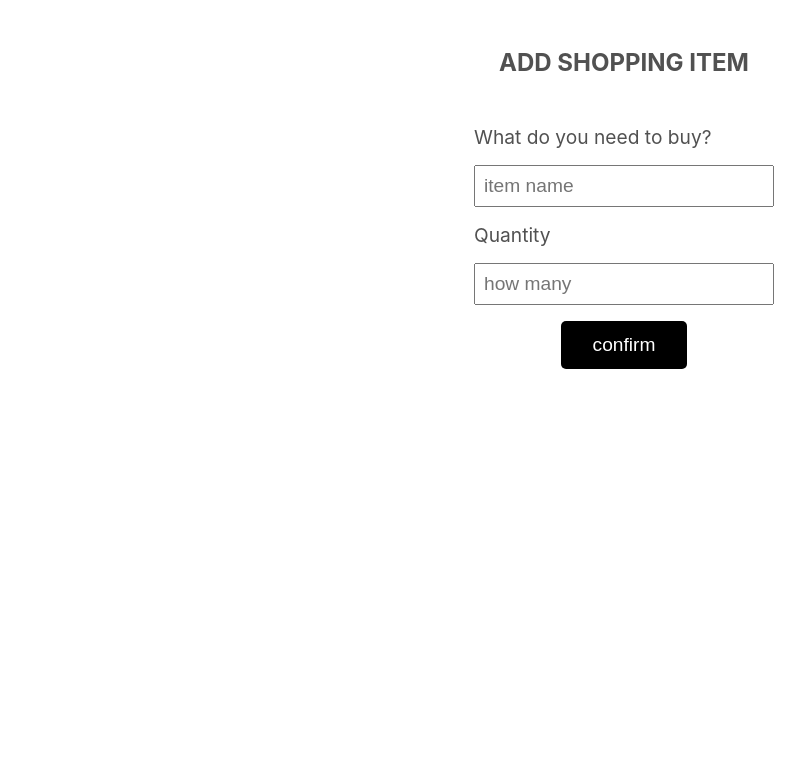
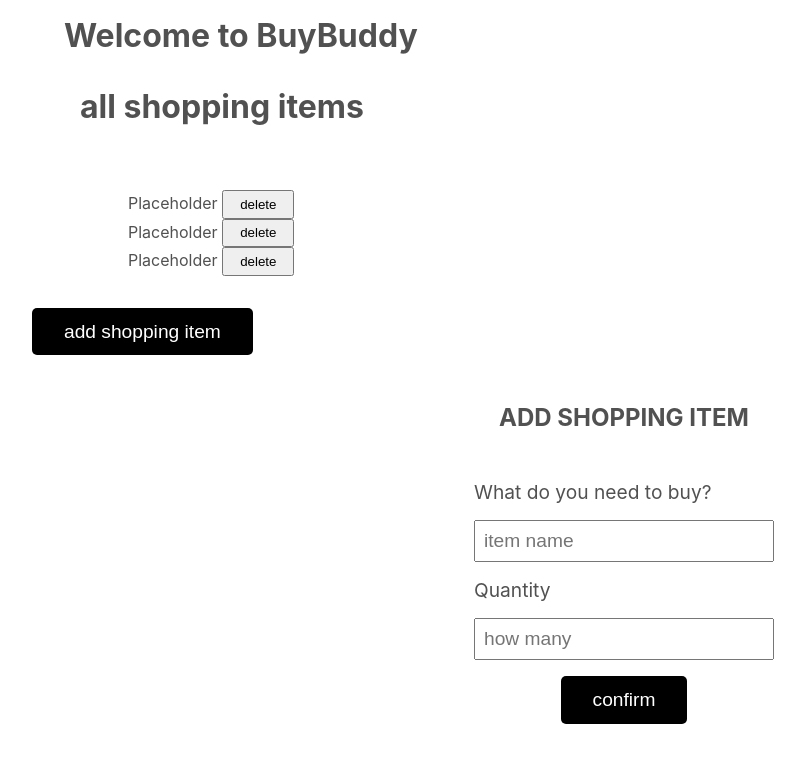
Before and after one commit to nicmart-dev/buy-buddy, a React (Create React App) app in the folder client/: page / in a window 1280 px wide. Shown: the top 762 px of the page, without its empty margins (16-821 px from the left). Built offline with nearby package versions, Linux system fonts and the light colour scheme.

Commit message:
add add shopping item page

```diff
--- a/client/package.json
+++ b/client/package.json
@@ -6,9 +6,11 @@
     "@testing-library/jest-dom": "^5.17.0",
     "@testing-library/react": "^13.4.0",
     "@testing-library/user-event": "^13.5.0",
+    "axios": "^1.6.8",
     "react": "^18.3.1",
     "react-dom": "^18.3.1",
     "react-scripts": "5.0.1",
+    "sass": "^1.77.1",
     "web-vitals": "^2.1.4"
   },
   "scripts": {
--- a/client/src/App.js
+++ b/client/src/App.js
@@ -1,8 +1,31 @@
+// import { BrowserRouter, Route, Routes } from "react-router-dom";
 import AddItem from "./Pages/AddItem";
-import "./App.css";
+import "./App.scss";
+function App() {
+  return (
+    <div className="App">
+      <div className="welcome">
+        <header className="welcome__header"></header>
+        <div className="list__container">
+          <h1 className="list__title">Welcome to BuyBuddy</h1>
+          <h2 className="list__subtitle">all shopping items</h2>
+          <ul className="list__items">
+            <li>
+              Placeholder <button className="button--delete">delete</button>
+            </li>
+            <li>
+              Placeholder <button className="button--delete">delete</button>
+            </li>
+            <li>
+              Placeholder <button className="button--delete">delete</button>
+            </li>
+          </ul>
+          <button className="button">add shopping item</button>
+        </div>
+      </div>
 
-function App() {
-  return <AddItem />;
+      <AddItem />
+    </div>
+  );
 }
-
 export default App;
--- /dev/null
+++ b/client/src/App.scss
@@ -0,0 +1,102 @@
+* {
+    box-sizing: border-box;
+  }
+
+
+  body {
+    margin: 0;
+    color: rgb(81, 81, 81);
+  }
+
+  h1, h2, h3, h4, h5, h6, p {
+    margin: 0;
+}
+
+
+// .welcome {
+//     width: 380px;
+//     margin: auto;
+//     &__header {
+//         font-size: 1.5rem;
+//         text-align: center;
+//         margin: 2rem;
+//         padding: 1rem;
+//         text-transform: uppercase;
+//     }
+//   }
+
+.list__items {
+    display: flex;
+    flex-direction: column;
+    list-style: none;
+    padding: 0;
+  }
+
+
+.button {
+    padding: 0.8rem 2rem;
+    font-size: 1.2rem;
+    background-color: black;
+    color: white;
+    border: none;
+    border-radius: 5px;
+    width: fit-content;
+    &:hover {
+        background-color: aquamarine;
+        color: black;
+    }
+    &--delete {
+        padding: 0.3rem 1rem;
+    }
+}
+
+.list {
+
+    &__container {
+      margin-left:3rem;
+    }
+
+    &__title{
+      padding-top:1rem;
+      font-size:2rem;
+      padding-bottom:1rem;
+      margin-left:2rem;
+    }
+
+    &__subtitle {
+      padding-top: 1rem;
+      font-size:2rem;
+      margin-left:3rem;
+      margin-bottom:3rem;
+    }
+
+
+    &__items {
+      margin-left:6rem;
+      list-style: none;
+      padding-top:1rem;
+      padding-bottom: 1rem;
+    }
+
+    &__button {
+      background-color:black;
+      color: white;
+      font-weight:bold;
+      font-size:1.2rem;
+      padding: 1rem;
+      margin-left:6rem;
+      border:none;
+    }
+
+    &__delete {
+      // display: none;
+      background-color:black;
+      color: white;
+      font-weight:bold;
+      font-size:1.2rem;
+      padding: 0.5rem;
+      margin-bottom:0.5rem;
+      margin-left:2rem;
+    }
+
+  }
--- a/client/src/Pages/AddItem.jsx
+++ b/client/src/Pages/AddItem.jsx
@@ -16,18 +16,24 @@ export default function AddItem() {
   async function handleSubmit(event) {
     event.preventDefault();
     const form = event.target;
+    console.log(form.name.value);
     async function postItem() {
       try {
-        const response = await axios.post("http://localhoste:5050/", {
-          name: form.name,
-          quantity: form.quantity,
-        });
+        const response = await axios.post(
+          "http://localhost:5050/shopping-list",
+          {
+            name: form.name.value,
+            quantity: form.quantity.value,
+          }
+        );
         console.log(response.data);
       } catch (error) {
         console.log(error);
       }
     }
     postItem();
+    setItem("");
+    setQuantity("");
   }
   return (
     <div className="page">
--- a/client/src/Pages/AddItem.scss
+++ b/client/src/Pages/AddItem.scss
@@ -11,6 +11,7 @@ body {
 h1, h2, h3, h4, h5, h6, p {
     margin: 0;
 }
+
 .page {
     width: 380px;
     margin: auto;
```
Also changed, not shown: 2 other files (tests, documents, lock files or other folders).
